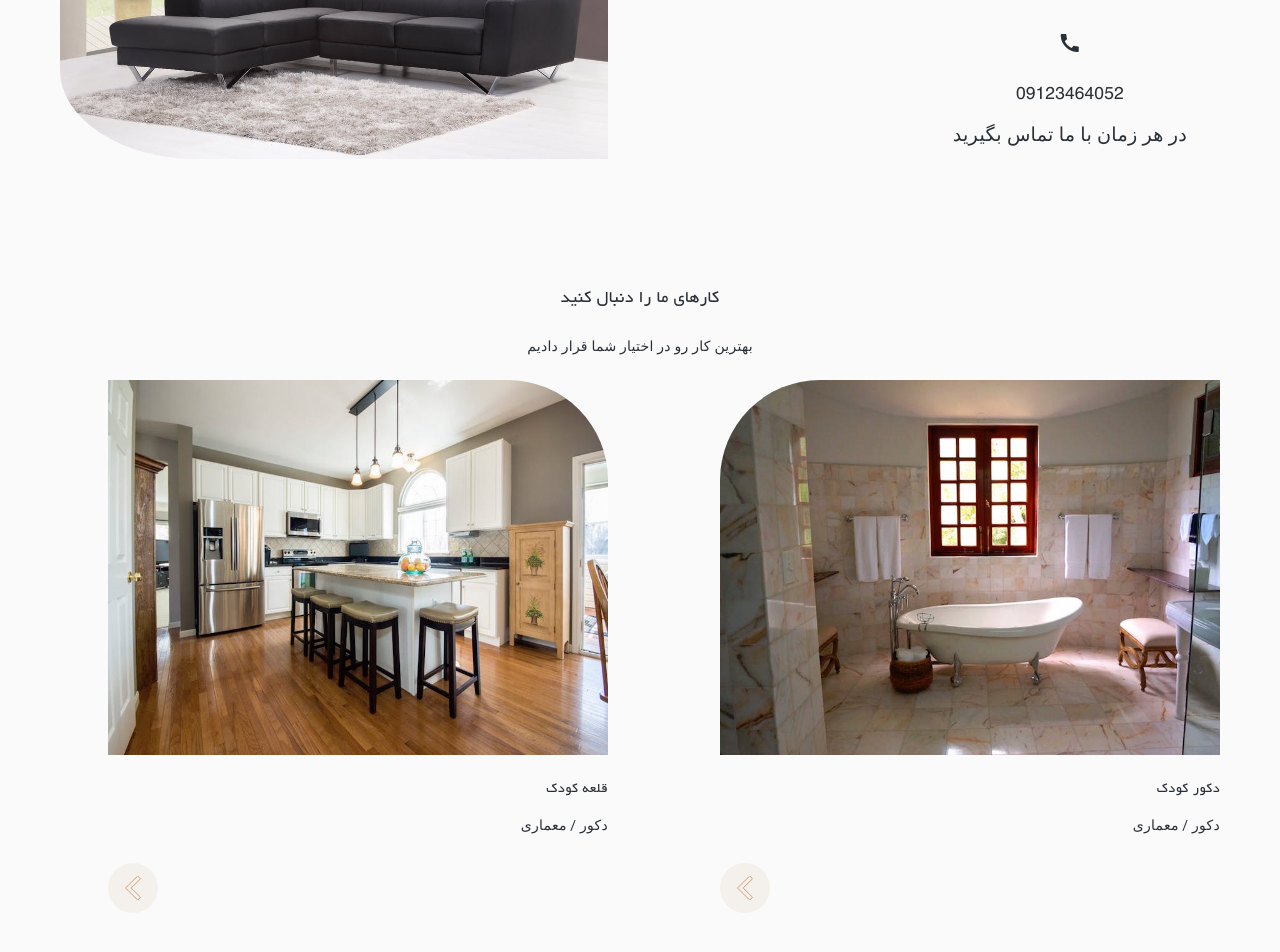
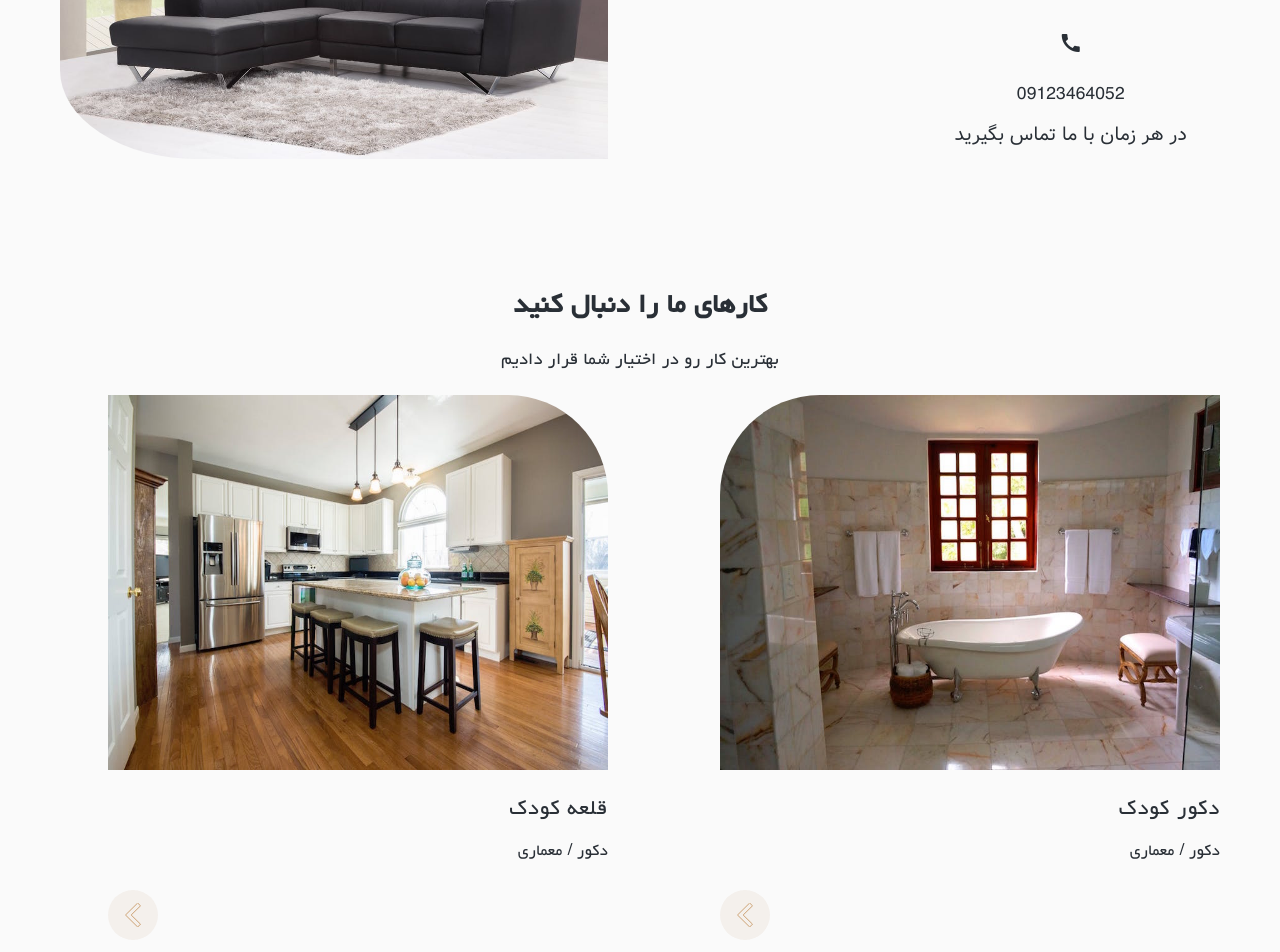
Before and after one commit to Ali-tavakoli95/merry-decor, an Angular app in the folder client/: page / in a window 1280 px wide. Shown: the part 1480-2432 px from the top of the page. Built offline with nearby package versions, Linux system fonts and the light colour scheme.

Commit message:
edited page

```diff
--- a/client/src/app/components/header/header.component.html
+++ b/client/src/app/components/header/header.component.html
@@ -7,7 +7,7 @@
     <a mat-button routerLink="/work-samples" class="top-menu-item">نمونه کار</a>
     <a mat-button routerLink="/baby-decor" class="top-menu-item">دکور بچه</a>
     <a mat-button routerLink="/children-castle" class="top-menu-item">قلعه کودک</a>
-    <a mat-button routerLink="/children-castle" class="top-menu-item">کلبه کودک</a>
+    <a mat-button routerLink="/children-castlee" class="top-menu-item">کلبه کودک</a>
     <a mat-button routerLink="/contact-us" class="top-menu-item">تماس با ما</a>
 </mat-toolbar>
 
--- a/client/src/app/components/home/home.component.scss
+++ b/client/src/app/components/home/home.component.scss
@@ -135,7 +135,7 @@ h6 {
 
         p {
             font-family: yekan;
-            font-size: 17px;
+            font-size: 18px;
             margin: 1.5rem auto;
         }
     }
@@ -157,6 +157,11 @@ h6 {
         font-size: clamp(1.5rem, 5vw, 3.125rem);
     }
 
+    p {
+        font-family: vazir;
+        font-size: 1.3rem;
+    }
+
     .details {
         max-width: max-content;
         display: flex;
@@ -173,6 +178,7 @@ h6 {
         }
 
         p {
+            font-size: 1.2rem;
             text-transform: capitalize;
             margin-top: 0.5rem;
 
@@ -229,6 +235,16 @@ h6 {
     text-align: center;
     max-width: 750px;
     margin: 0 auto 1.5rem auto;
+
+    h2 {
+        font-size: 2rem;
+        font-weight: 600;
+    }
+
+    p {
+        font-family: yekan;
+        font-size: 1.3rem;
+    }
 }
 
 .project-cards {
@@ -283,6 +299,15 @@ h6 {
             .row {
                 width: 50px;
                 height: 50px;
+            }
+
+            h4 {
+                font-size: 1.6rem;
+            }
+
+            p {
+                font-family: yekan;
+                font-size: 1.2rem;
             }
         }
     }
--- a/client/src/app/components/not-found/not-found.component.html
+++ b/client/src/app/components/not-found/not-found.component.html
@@ -1,8 +1,8 @@
 <div class="not-found">
     <div class="wrapper">
-        <h2>اوه! صفحه یافت نشد.</h2>
+        <h2>اوه! صفحه ای یافت نشد.</h2>
         <div>
-            <img src="./../../../assets/img/7938322_3814347.svg" alt="404">
+            <img src="./../../../assets/img/13315300_5203298.svg" alt="404">
         </div>
         <h4>ما نمی توانیم صفحه مورد نظر شما را پیدا کنیم.</h4>
         <button routerLink="/" class="main-btn" mat-raised-button color="primary">به خانه برگرد</button>
--- a/client/src/app/components/not-found/not-found.component.scss
+++ b/client/src/app/components/not-found/not-found.component.scss
@@ -2,7 +2,7 @@
 .not-found {
     font-family: vazir, sans-serif;
     // background-color: #88efc8;
-    min-height: 100vh;
+    min-height: 90vh;
     display: flex;
     align-items: center;
     justify-content: center;
```
Also changed, not shown: client/src/assets/img/13315300_5203298.svg (added), client/src/assets/img/4660894_2456048.svg (added).
